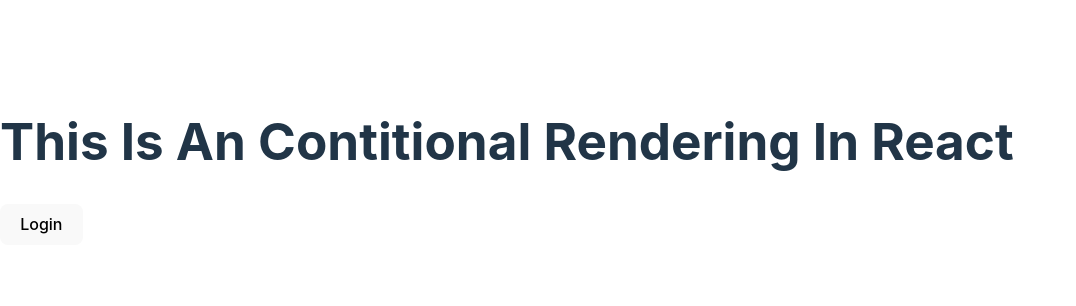
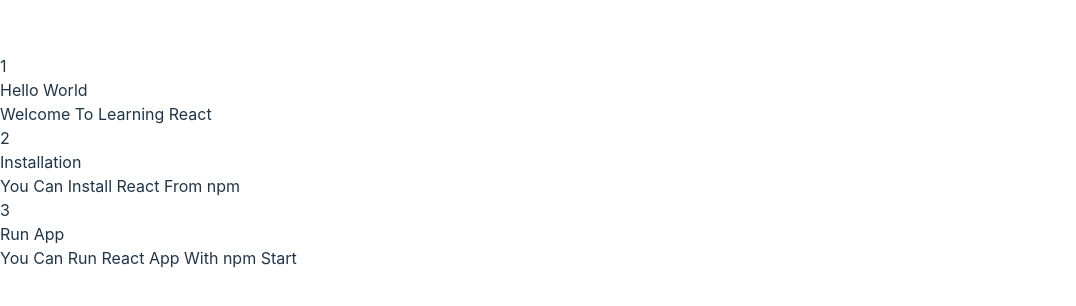
Before and after one commit to muhammedafthal/React_basics, a React (Vite) app: page / in a window 1280 px wide. Shown: the part 238-544 px from the top of the page, without its empty margins (0-1076 px from the left). Built offline with nearby package versions, Linux system fonts and the light colour scheme.

Commit message:
Rendering_List_And_Keys_In_React

```diff
--- a/src/App.jsx
+++ b/src/App.jsx
@@ -1,17 +1,38 @@
 import Welcome from "./components/Welcome"
 import Clock from "./components/Clock";
 import LoginControl from "./components/LoginControl";
+import Blog from "./components/Blog";
 
 function App() {
   const userInfo = {
     firstname: "Muhammed",
     lastname: "Afthal"
   };
+  const Post = [
+    {
+      id:1,
+      title:"Hello World",
+      content:"Welcome To Learning React"
+    },
+    {
+      id:2,
+      title:"Installation",
+      content:"You Can Install React From npm"
+    },
+    {
+      id:3,
+      title:"Run App",
+      content:"You Can Run React App With npm Start"
+    }
+  ];
+
+
   return (
     <>
     {/* <Clock /> */}
      {/* <Welcome user={userInfo}/> */}
-     <LoginControl />
+     {/* <LoginControl /> */}
+     <Blog Post={Post}/>
     </>
   )
 };
--- /dev/null
+++ b/src/components/Blog.jsx
@@ -0,0 +1,19 @@
+function Blog(props) {
+    const Content = props.Post.map((post) => {
+        return <Post key={post.id} post={post} />
+    });
+    return <div>{Content}</div>
+}
+
+function Post(props) {
+    const {id, title, content } = props.post
+    return (
+        <div>
+            <div>{id}</div>
+            <div>{title}</div>
+            <div>{content}</div>
+        </div>
+    );
+};
+
+export default Blog;
```
